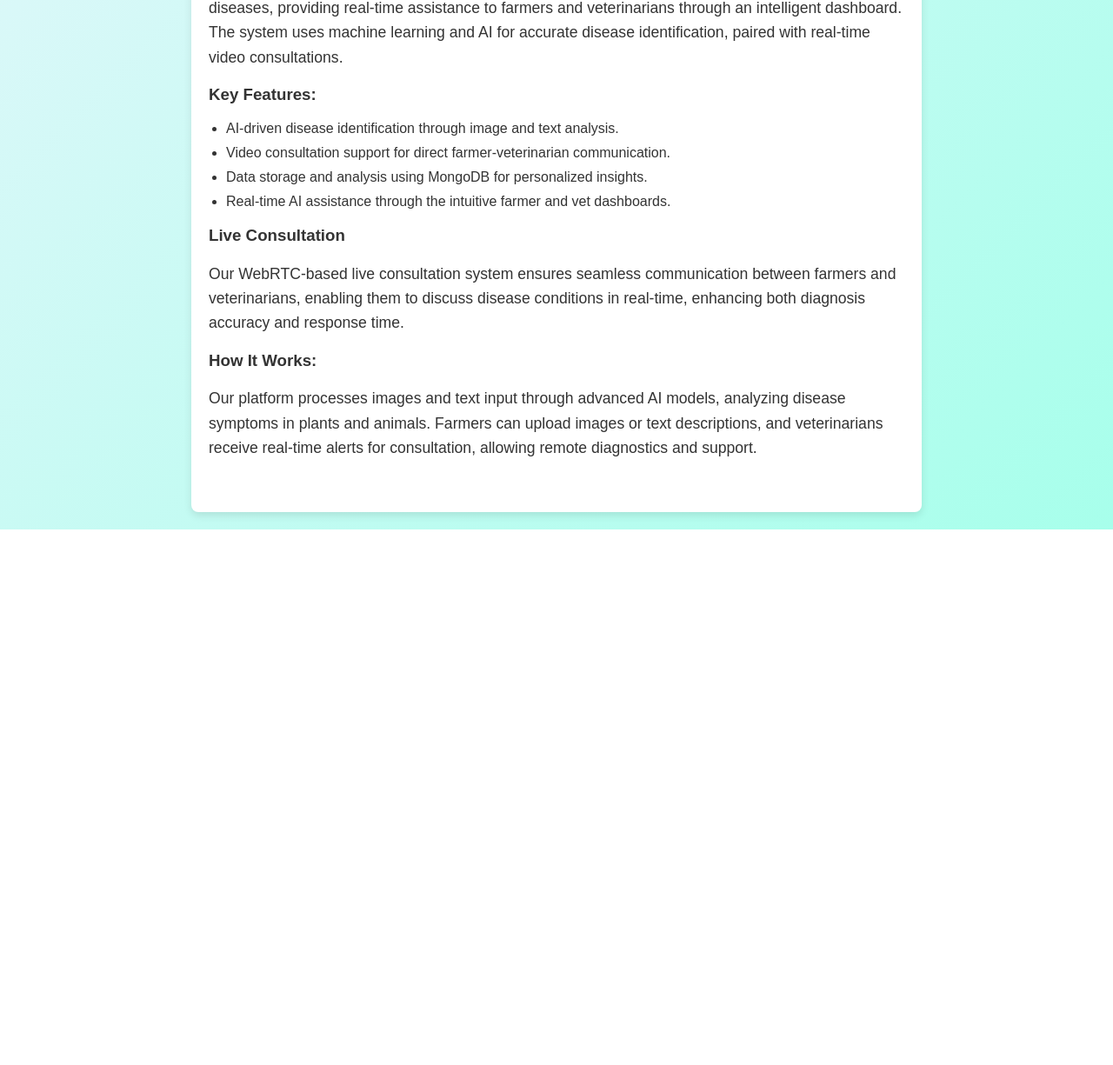
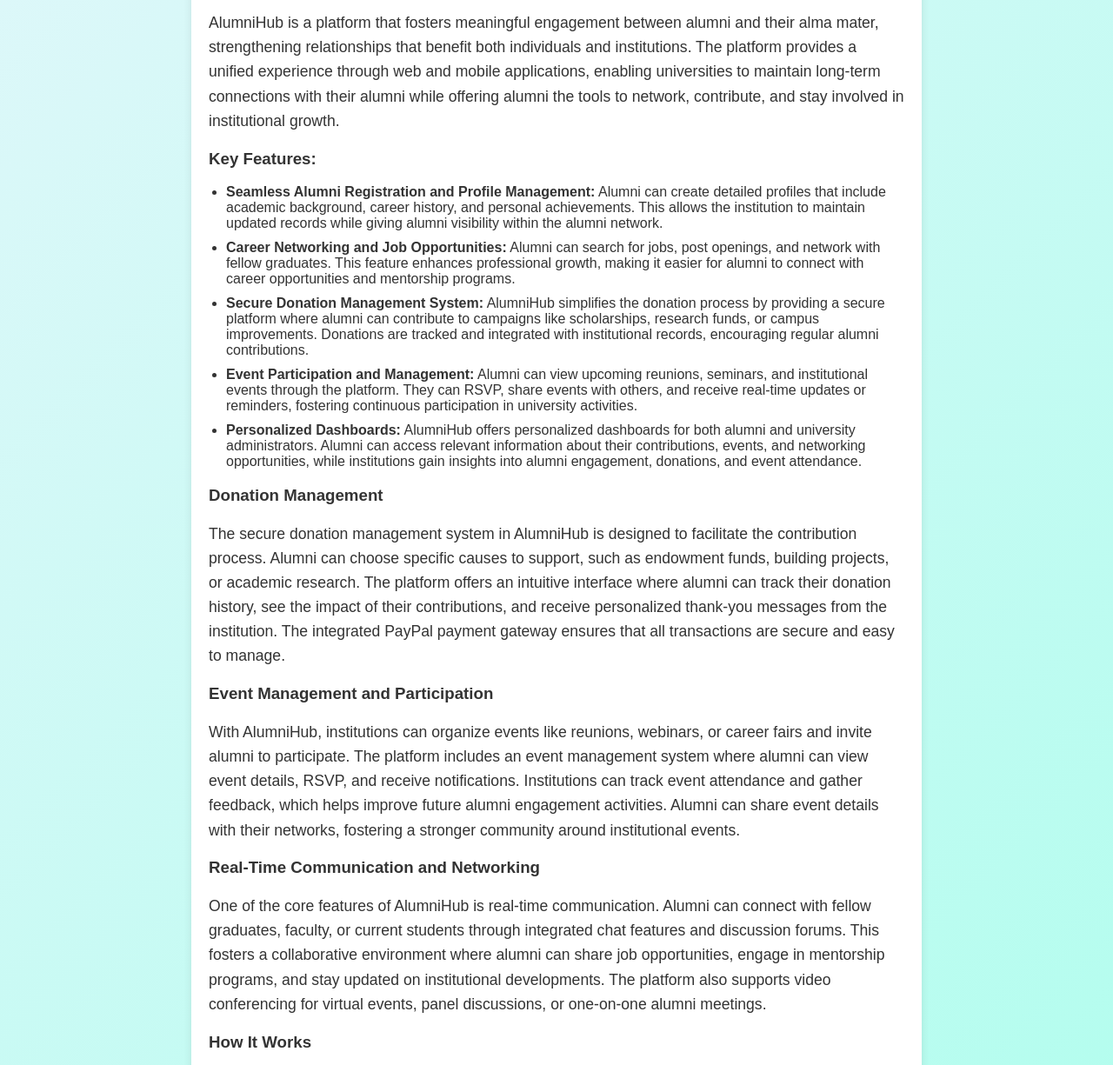
Before and after one commit to Sharavanakumar-Ramalingam/SIH2, a plain HTML site: page index.html in a window 1280 px wide. Shown: the part 239-1464 px from the top of the page at 87% size. Before the commit the page ends 848 px from the top, so only its background shows below. Drawn offline with Linux system fonts and the light colour scheme.

Commit message:
Update index.html

```diff
--- a/index.html
+++ b/index.html
@@ -3,33 +3,47 @@
 <head>
     <meta charset="UTF-8">
     <meta name="viewport" content="width=device-width, initial-scale=1.0">
-    <title>AI-Powered Plant & Animal Disease Diagnosis</title>
+    <title>AlumniHub: Connecting Generations for University Growth and Support</title>
     <link rel="stylesheet" href="styles.css">
 </head>
 <body>
     <header>
-        <h1>AI-Powered Disease Diagnosis and Veterinary Support</h1>
+        <h1>AlumniHub: Connecting Generations for University Growth and Support</h1>
     </header>
 
     <section>
         <h2>Proof of Concept</h2>
-        <p>This proof of concept showcases the integration of AI technologies for diagnosing plant and animal diseases, providing real-time assistance to farmers and veterinarians through an intelligent dashboard. The system uses machine learning and AI for accurate disease identification, paired with real-time video consultations.</p>
+        <p>AlumniHub is a platform that fosters meaningful engagement between alumni and their alma mater, strengthening relationships that benefit both individuals and institutions. The platform provides a unified experience through web and mobile applications, enabling universities to maintain long-term connections with their alumni while offering alumni the tools to network, contribute, and stay involved in institutional growth.</p>
 
         <h3>Key Features:</h3>
         <ul>
-            <li>AI-driven disease identification through image and text analysis.</li>
-            <li>Video consultation support for direct farmer-veterinarian communication.</li>
-            <li>Data storage and analysis using MongoDB for personalized insights.</li>
-            <li>Real-time AI assistance through the intuitive farmer and vet dashboards.</li>
+            <li><strong>Seamless Alumni Registration and Profile Management:</strong> Alumni can create detailed profiles that include academic background, career history, and personal achievements. This allows the institution to maintain updated records while giving alumni visibility within the alumni network.</li>
+            <li><strong>Career Networking and Job Opportunities:</strong> Alumni can search for jobs, post openings, and network with fellow graduates. This feature enhances professional growth, making it easier for alumni to connect with career opportunities and mentorship programs.</li>
+            <li><strong>Secure Donation Management System:</strong> AlumniHub simplifies the donation process by providing a secure platform where alumni can contribute to campaigns like scholarships, research funds, or campus improvements. Donations are tracked and integrated with institutional records, encouraging regular alumni contributions.</li>
+            <li><strong>Event Participation and Management:</strong> Alumni can view upcoming reunions, seminars, and institutional events through the platform. They can RSVP, share events with others, and receive real-time updates or reminders, fostering continuous participation in university activities.</li>
+            <li><strong>Personalized Dashboards:</strong> AlumniHub offers personalized dashboards for both alumni and university administrators. Alumni can access relevant information about their contributions, events, and networking opportunities, while institutions gain insights into alumni engagement, donations, and event attendance.</li>
         </ul>
-        <h3>Live Consultation</h3>
-        <p>Our WebRTC-based live consultation system ensures seamless communication between farmers and veterinarians, enabling them to discuss disease conditions in real-time, enhancing both diagnosis accuracy and response time.</p>
-        <h3>How It Works:</h3>
-        <p>Our platform processes images and text input through advanced AI models, analyzing disease symptoms in plants and animals. Farmers can upload images or text descriptions, and veterinarians receive real-time alerts for consultation, allowing remote diagnostics and support.</p>
+
+        <h3>Donation Management</h3>
+        <p>The secure donation management system in AlumniHub is designed to facilitate the contribution process. Alumni can choose specific causes to support, such as endowment funds, building projects, or academic research. The platform offers an intuitive interface where alumni can track their donation history, see the impact of their contributions, and receive personalized thank-you messages from the institution. The integrated PayPal payment gateway ensures that all transactions are secure and easy to manage.</p>
+
+        <h3>Event Management and Participation</h3>
+        <p>With AlumniHub, institutions can organize events like reunions, webinars, or career fairs and invite alumni to participate. The platform includes an event management system where alumni can view event details, RSVP, and receive notifications. Institutions can track event attendance and gather feedback, which helps improve future alumni engagement activities. Alumni can share event details with their networks, fostering a stronger community around institutional events.</p>
+
+        <h3>Real-Time Communication and Networking</h3>
+        <p>One of the core features of AlumniHub is real-time communication. Alumni can connect with fellow graduates, faculty, or current students through integrated chat features and discussion forums. This fosters a collaborative environment where alumni can share job opportunities, engage in mentorship programs, and stay updated on institutional developments. The platform also supports video conferencing for virtual events, panel discussions, or one-on-one alumni meetings.</p>
+
+        <h3>How It Works</h3>
+        <p>AlumniHub combines advanced web and mobile technologies to provide a smooth user experience. Upon registering, alumni can create and customize their profiles, connect with other alumni, search for job opportunities, and donate to various causes. The platform uses real-time data analytics to offer personalized recommendations for events and engagement opportunities based on the alumni's interests and past participation.</p>
+        <p>Institutions can manage alumni records, monitor donation trends, and track event attendance using the administrative dashboard. This comprehensive view helps universities assess the success of their alumni engagement strategies and optimize future outreach efforts.</p>
+
+        <h3>Alumni Engagement Impact</h3>
+        <p>AlumniHub is designed to strengthen the bond between alumni and their alma mater by providing a digital space where meaningful connections can flourish. The platform not only increases alumni participation in university events but also fosters a culture of giving and long-term support. By offering networking opportunities and career growth tools, AlumniHub enhances alumni loyalty and creates a thriving alumni community that continuously contributes to the institution’s success.</p>
 
         <!-- YouTube Video Embed -->
         <div class="video-container">
-
+            <iframe width="560" height="315" src="https://www.youtube.com/embed/bWcwJEVZd14?si=tXBDHirKO35RpbOs" title="YouTube video player" frameborder="0" allow="accelerometer; autoplay; clipboard-write; encrypted-media; gyroscope; picture-in-picture; web-share" referrerpolicy="strict-origin-when-cross-origin" allowfullscreen></iframe>
+        </div>
     </section>
 </body>
 </html>
```
